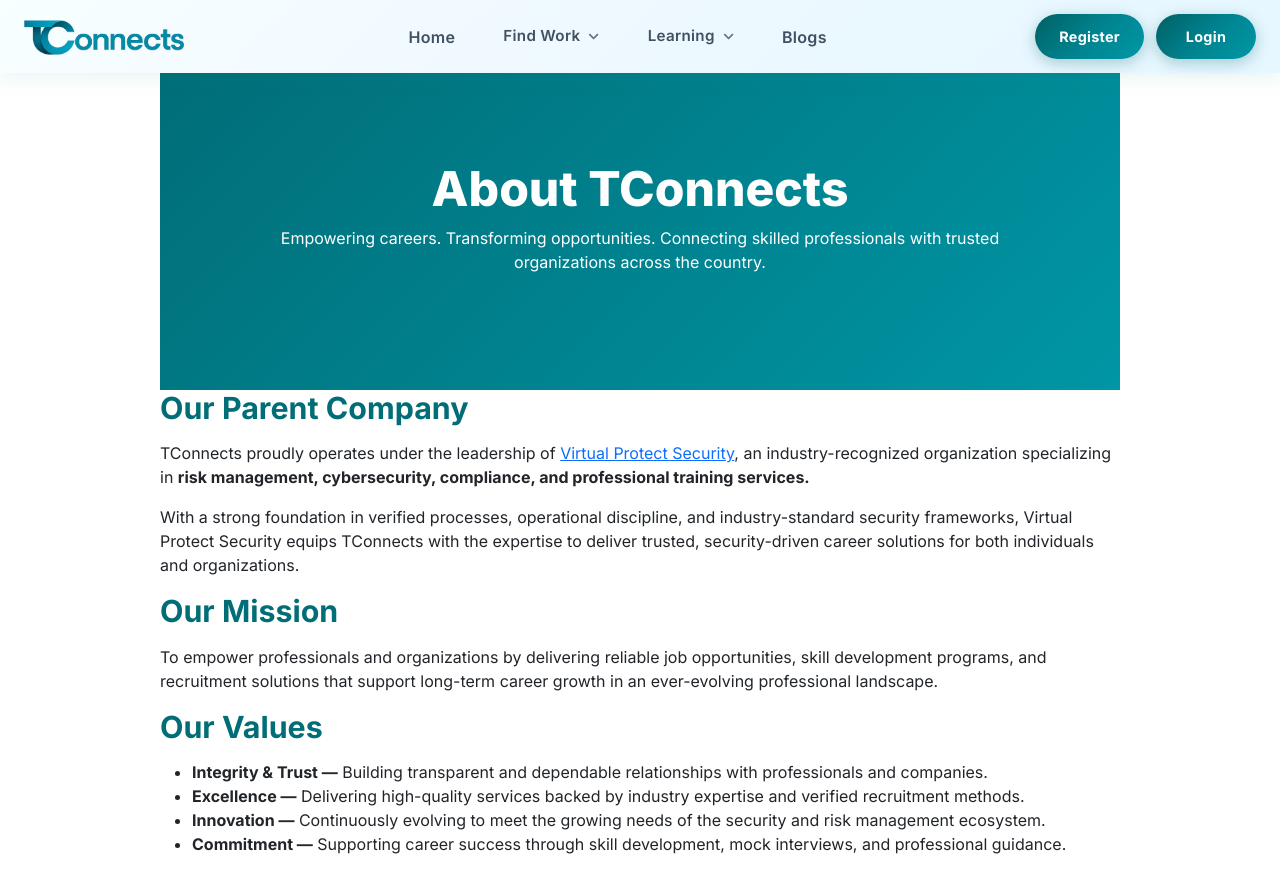
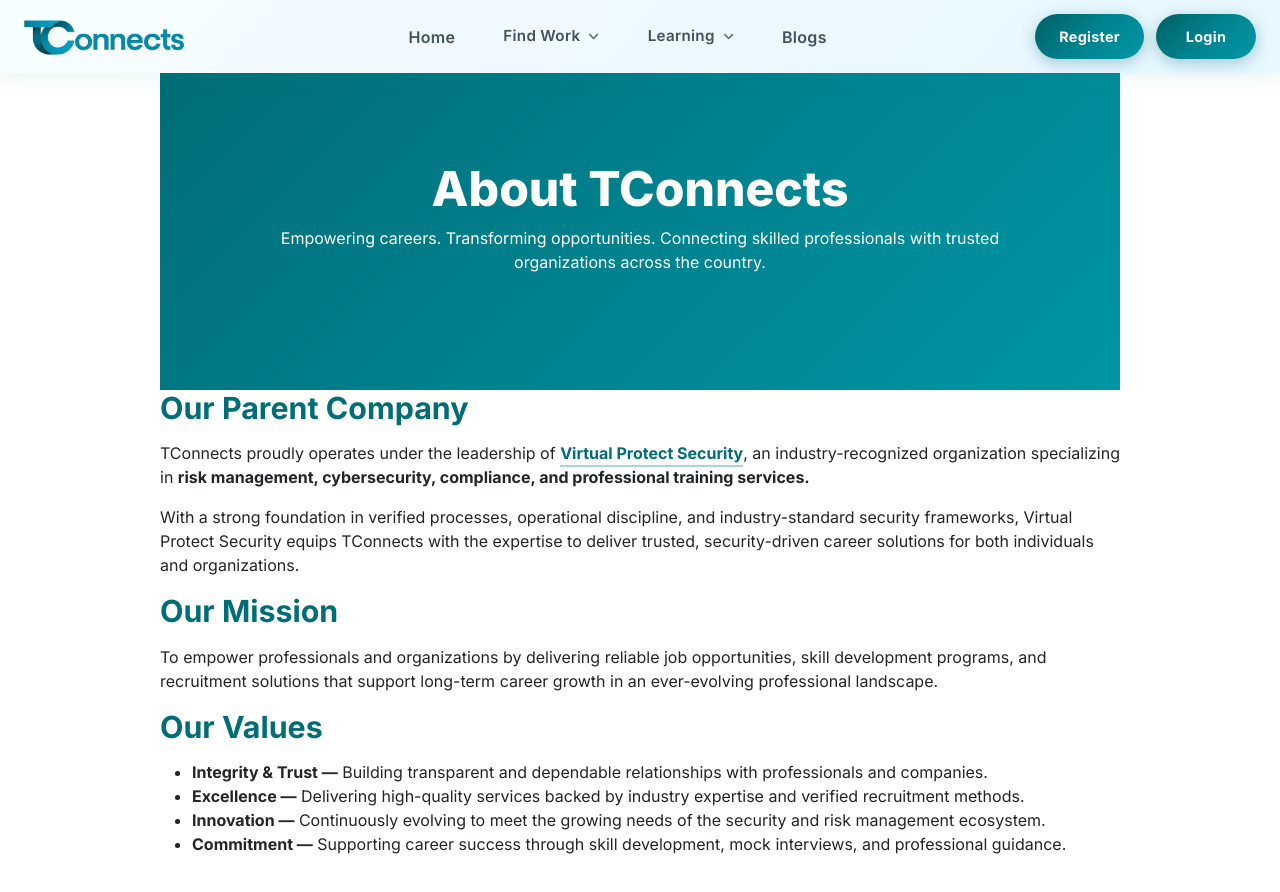
Before and after one commit to geethanjalitconnects/tconnects-frontend, a React (Vite) app: page /about-us in a window 1280 px wide. Shown: the top 892 px of the page. Built offline with nearby package versions, Linux system fonts and the light colour scheme; no server answers.

Commit message:
updated aboutus

```diff
--- a/src/components/AboutUs.css
+++ b/src/components/AboutUs.css
@@ -89,6 +89,19 @@
   top: 6px;
   left: 0;
 }
+.parent-company-link {
+  color: #006D77; /* TConnects teal */
+  font-weight: 700;
+  text-decoration: none;
+  border-bottom: 2px solid rgba(0, 109, 119, 0.3);
+  padding-bottom: 2px;
+  transition: 0.2s ease-in-out;
+}
+
+.parent-company-link:hover {
+  color: #00555d;
+  border-bottom-color: #00555d;
+}
 
 /* RESPONSIVE DESIGN */
 @media (max-width: 768px) {
```
